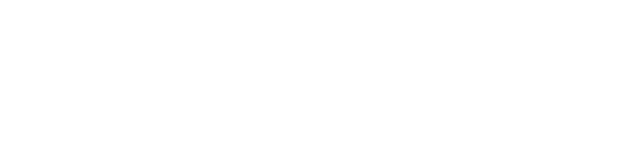
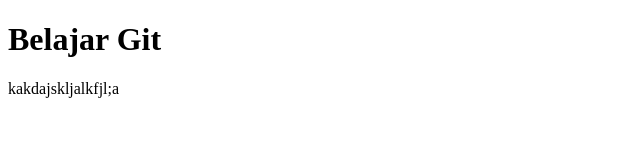
Before and after one commit to gabiolamahayana/latihan-git, a plain HTML site: page index.html in a window 1280 px wide. Shown: the whole page, without its empty margins (0-640 px from the left). Drawn offline with Linux system fonts and the light colour scheme.

Commit message:
tambah paragraf

```diff
--- a/index.html
+++ b/index.html
@@ -6,6 +6,7 @@
     <title>Document</title>
 </head>
 <body>
-
+    <h1>Belajar Git</h1>
+    <p>kakdajskljalkfjl;a</p>
 </body>
 </html>
```
